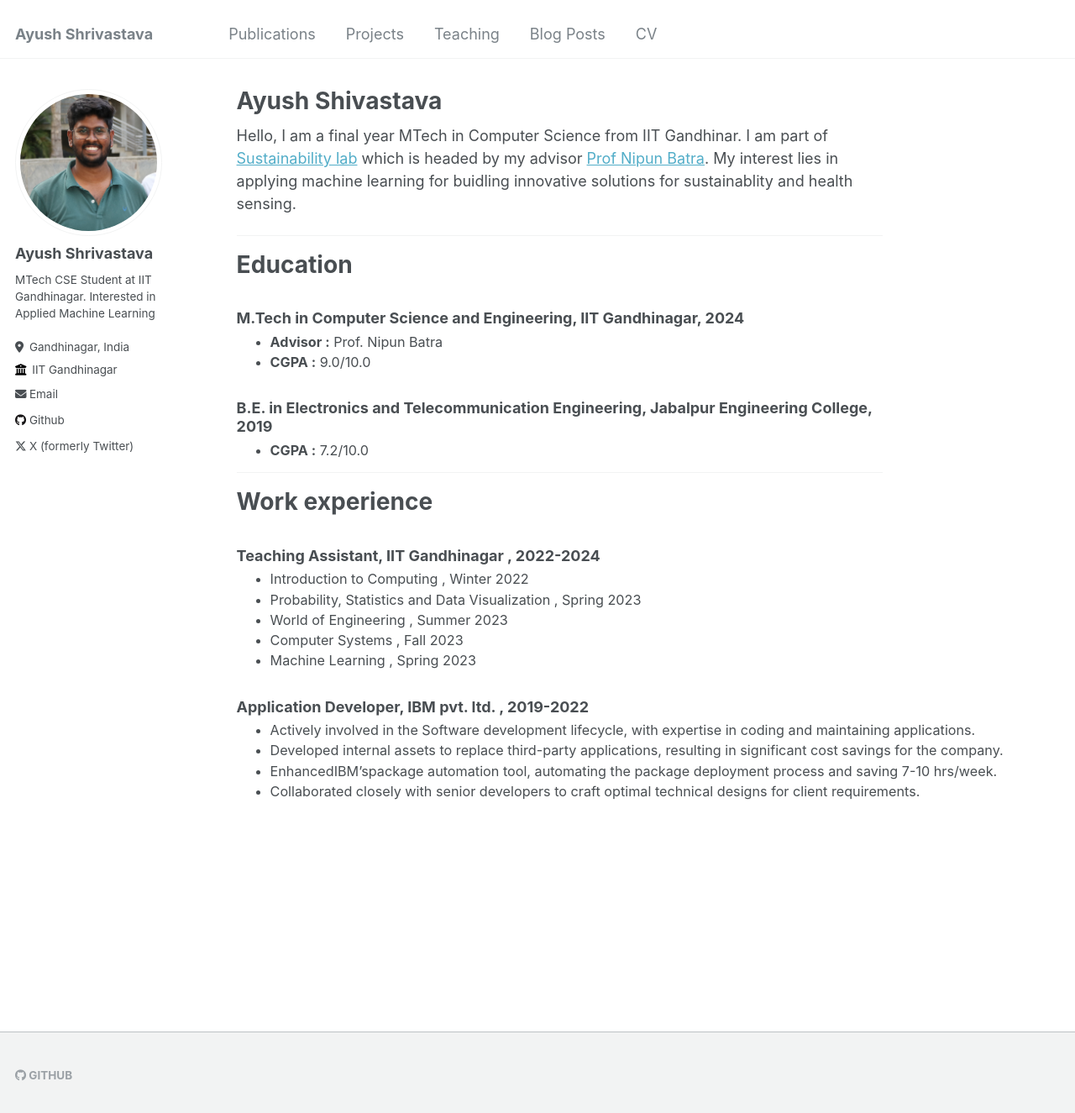
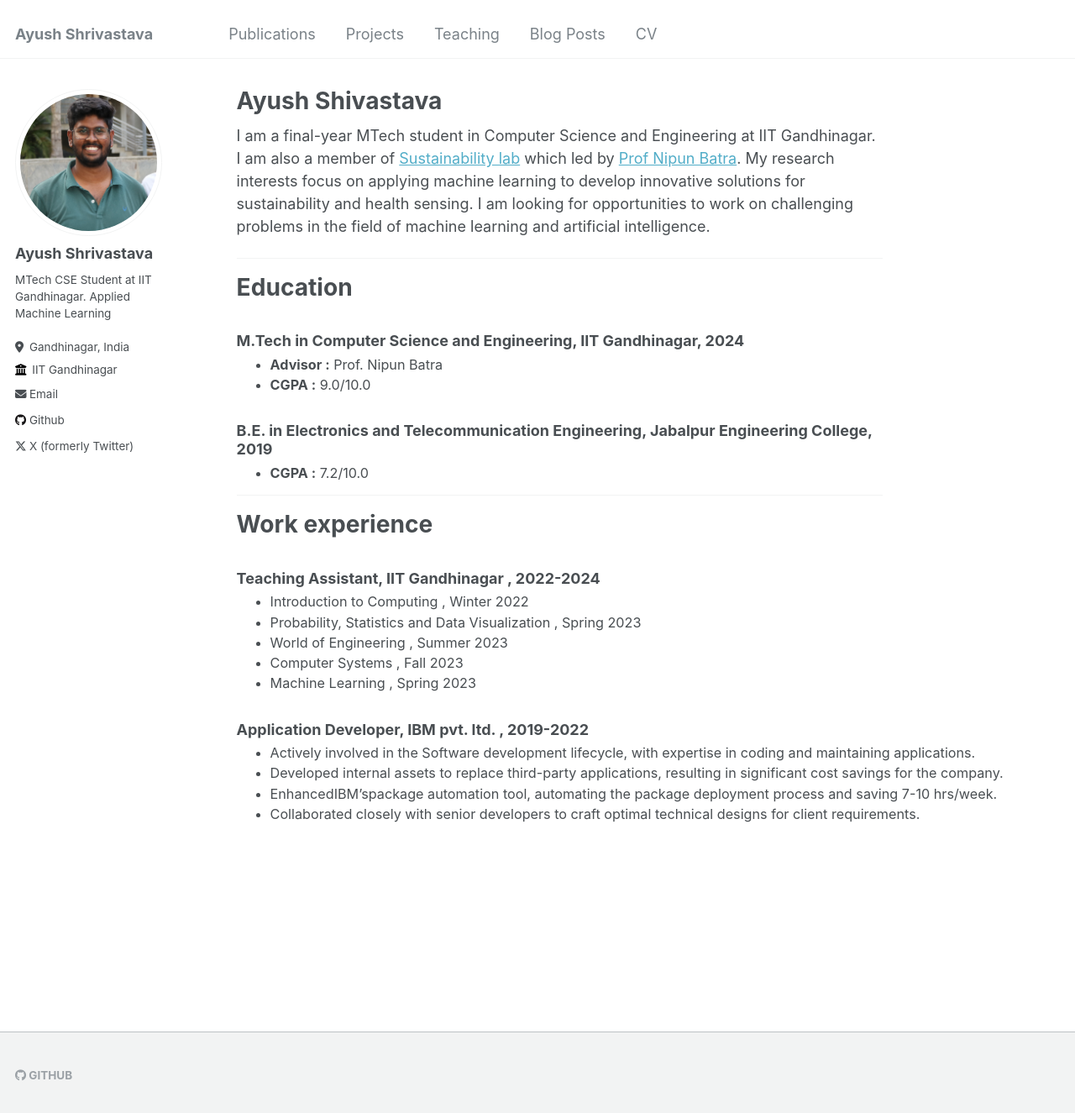
Before and after one commit to AyushShrivstava/AyushShrivstava.github.io, a Jekyll site: the page built from _pages/about.md, in a window 1280 px wide and 1338 px high. Shown: the top 1325 px of the window at 84% size. Built offline with Jekyll 4.4.1, drawn with Linux system fonts in a browser that asks for light colours.

Commit message:
Changing Homepage and Fixing Resume

```diff
--- a/_config.yml
+++ b/_config.yml
@@ -24,7 +24,7 @@ author:
   avatar           : profile_photo.JPG
   name             : "Ayush Shrivastava"
   pronouns         : # example: "she/her"
-  bio              : "MTech CSE Student at IIT Gandhinagar.\n Interested in Applied Machine Learning"
+  bio              : "MTech CSE Student at IIT Gandhinagar.\n Applied Machine Learning"
   location         : "Gandhinagar, India"
   employer         : "IIT Gandhinagar"
   uri              : # URL
--- a/_pages/about.md
+++ b/_pages/about.md
@@ -7,8 +7,7 @@ redirect_from:
   - /about.html
 ---
 
-
-Hello, I am a final year MTech in Computer Science from IIT Gandhinar. I am part of [Sustainability lab](https://sustainability-lab.github.io/) which is headed by my advisor [Prof Nipun Batra](https://nipunbatra.github.io/).  My interest lies in applying machine learning for buidling innovative solutions for sustainablity and health sensing.
+I am a final-year MTech student in Computer Science and Engineering at IIT Gandhinagar. I am also a member of [Sustainability lab](https://sustainability-lab.github.io/) which led by [Prof Nipun Batra](https://nipunbatra.github.io/). My research interests focus on applying machine learning to develop innovative solutions for sustainability and health sensing. I am looking for opportunities to work on challenging problems in the field of machine learning and artificial intelligence.
 
 -----
 
--- a/_pages/teaching.html
+++ b/_pages/teaching.html
@@ -11,7 +11,7 @@ author_profile: true
   {% include archive-single.html %}
 {% endfor %} -->
 
-<h3>Machine Learning , Spring 2023</h3>
+<h3>Machine Learning , Spring 2024</h3>
 Professor Incharge: <a href="https://nipunbatra.github.io/">Nipun Batra</a> <br>
 Organised and evaluated quizzes, assignments, took vivas for a classroom of 300 students, while also playing a pivotal role in supporting classroom logistics.
 
```
Also changed, not shown: 1 other file.
